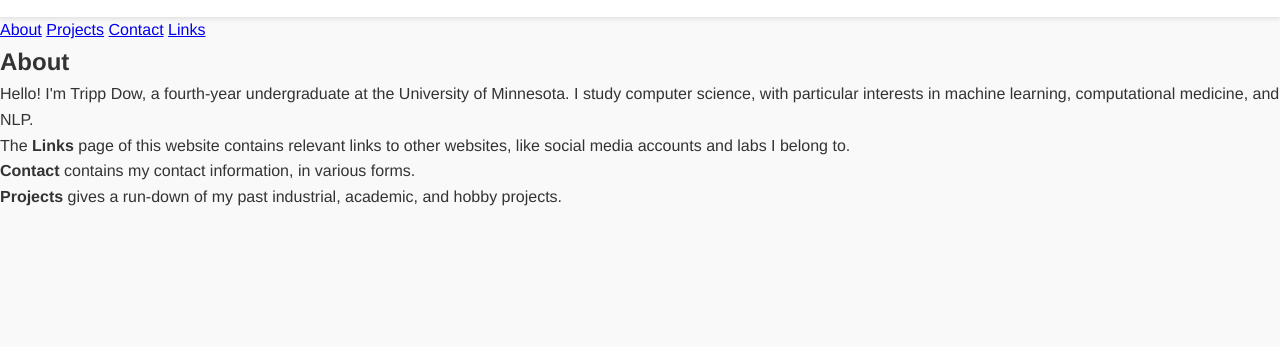
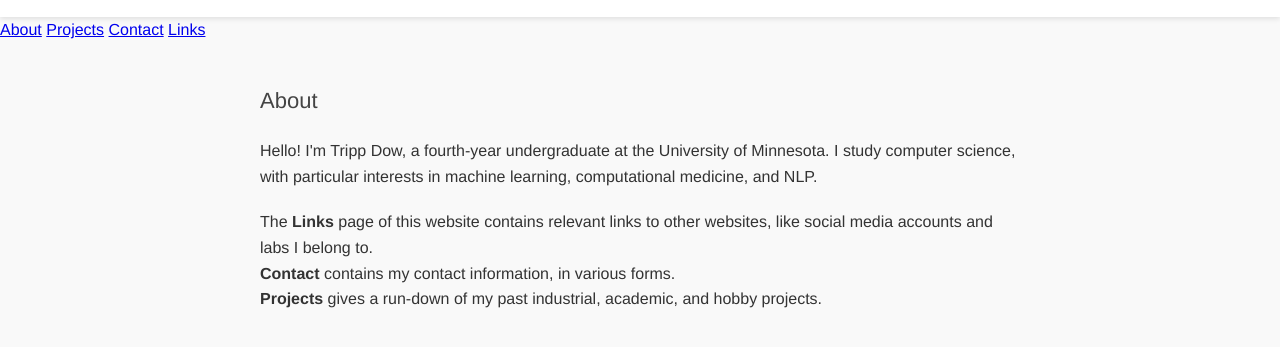
Before and after one commit to prettytrippy/prettytrippy.github.io, a plain HTML site: page index.html in a window 1280 px wide. Shown: the part 61-408 px from the top of the page. Drawn offline with Linux system fonts and the light colour scheme.

Commit message:
Add containers to style

```diff
--- a/style.css
+++ b/style.css
@@ -123,6 +123,23 @@ footer a:hover {
     transition: background-color 0.3s;
 }
 
+.container {
+    padding: 40px 20px;
+    max-width: 800px;
+    margin: auto;
+}
+
+.container h2 {
+    font-size: 22px;
+    font-weight: 500;
+    color: #444;
+    margin-bottom: 20px;
+}
+
+.container p {
+    margin-bottom: 20px;
+}
+
 .button:hover {
     background-color: #005f99;
 }
```
